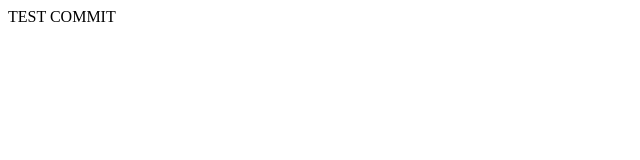
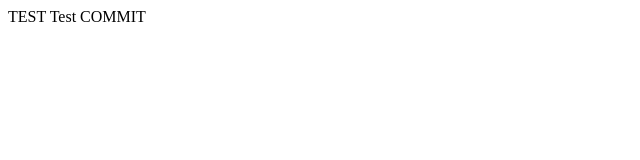
Before and after one commit to rojenabuyen/TestRepo, a plain HTML site: page index.html in a window 1280 px wide. Shown: the full height of the page, 0-640 px from the left. Drawn offline with Linux system fonts and the light colour scheme.

Commit message:
Update index.html

```diff
--- a/index.html
+++ b/index.html
@@ -7,6 +7,6 @@
     <title>Document</title>
 </head>
 <body>
-    <a>TEST COMMIT</a>
+    <a>TEST Test COMMIT</a>
 </body>
 </html>
```
